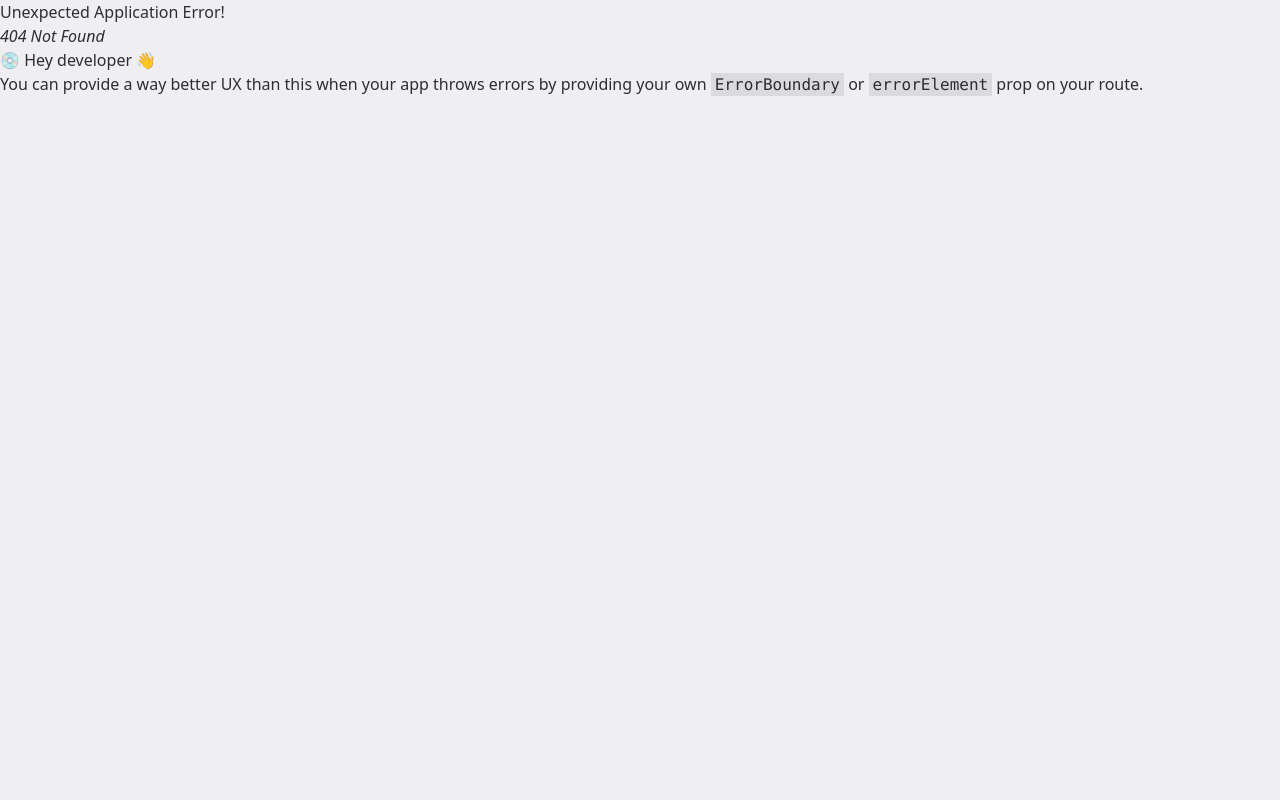
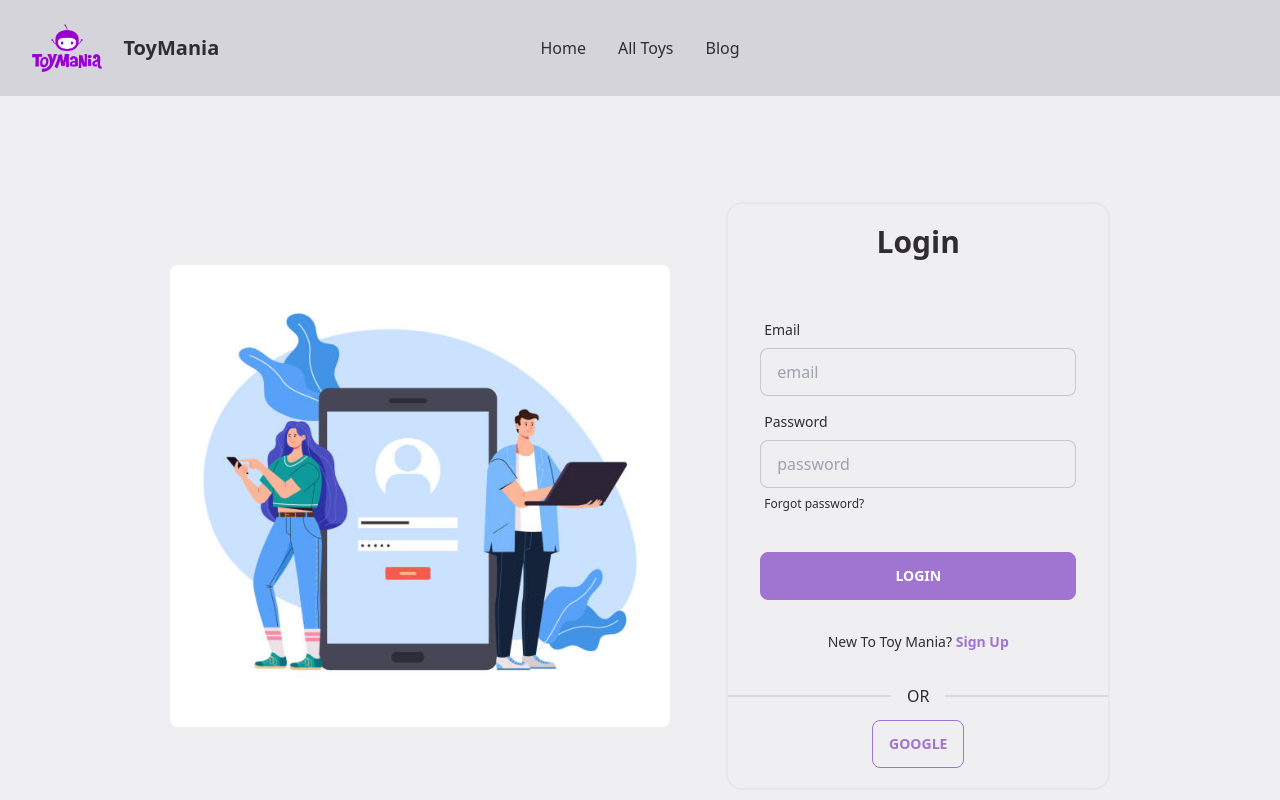
Before and after one commit to pavelkhan67/Toy_Store_Client, a React (Vite) app: page /login in a window 1280 px wide. Before the commit this address had no page. Shown: the top 800 px of the page. Built offline with nearby package versions, Linux system fonts and the light colour scheme; no server answers.

Commit message:
Login page done

```diff
--- a/package.json
+++ b/package.json
@@ -11,6 +11,7 @@
   },
   "dependencies": {
     "daisyui": "^2.51.6",
+    "firebase": "^9.22.0",
     "localforage": "^1.10.0",
     "match-sorter": "^6.3.1",
     "react": "^18.2.0",
--- /dev/null
+++ b/src/components/Home/Home.jsx
@@ -0,0 +1,11 @@
+import React from 'react';
+
+const Home = () => {
+    return (
+        <div>
+
+        </div>
+    );
+};
+
+export default Home;
--- /dev/null
+++ b/src/components/Shared/GoogleLogin.jsx
@@ -0,0 +1,31 @@
+import React, { useContext } from 'react';
+import { AuthContext } from '../../providers/AuthProvider';
+import { useLocation, useNavigate } from 'react-router-dom';
+
+const GoogleLogin = () => {
+    const { googleSignIn } = useContext(AuthContext);
+    const location = useLocation();
+    const navigate = useNavigate();
+
+    const from = location.state?.from?.pathname || '/';
+
+    const handleGoogleLogin = () => {
+        googleSignIn()
+        .then(result => {
+            console.log(result.user);
+            navigate(from, {replace: true})
+        })
+        .catch(error => console.log(error))
+    }
+    return (
+        <div>
+            <div className="divider">OR</div>
+            <div className='text-center pb-5'>
+                <button onClick={handleGoogleLogin} className="btn btn-secondary btn-outline"> Google
+                </button>
+            </div>
+        </div>
+    );
+};
+
+export default GoogleLogin;
--- a/src/components/UserLog/Login.jsx
+++ b/src/components/UserLog/Login.jsx
@@ -0,0 +1,72 @@
+import React, { useContext } from 'react';
+import img from "../../assets/img/login.jpg"
+import { Link, useLocation, useNavigate } from 'react-router-dom';
+import { AuthContext } from '../../providers/AuthProvider';
+import GoogleLogin from '../Shared/GoogleLogin';
+
+const Login = () => {
+    const {signIn} = useContext(AuthContext);
+    const location = useLocation();
+    const navigate = useNavigate();
+
+    const from = location.state?.from?.pathname || '/';
+
+    const handleLogin = event => {
+        event.preventDefault();
+        const form = event.target;
+        const email = form.email.value;
+        const password = form.password.value;
+
+        signIn(email, password)
+        .then(result => {
+            const user = result.user;
+            console.log(user);
+            alert('Login Success')
+            navigate(from, {replace: true})
+            form.reset();
+        })
+        .catch(error => {
+            console.log(error);
+        })
+    }
+
+    return (
+        <div className="hero min-h-screen bg-base-100">
+            <div className="hero-content flex-col lg:flex-row">
+                <div className=" w-1/2 lg:mr-10">
+                    <img className='rounded-lg' src={img} alt="" />
+                </div>
+                <div className="card flex-shrink-0 w-full max-w-sm border-2 bg-base-100">
+                    <h1 className="text-3xl font-bold text-center py-5">Login</h1>
+                    <form onSubmit={handleLogin}>
+                        <div className="card-body">
+                            <div className="form-control">
+                                <label className="label">
+                                    <span className="label-text">Email</span>
+                                </label>
+                                <input type="text" name='email' placeholder="email" className="input input-bordered" />
+                            </div>
+                            <div className="form-control">
+                                <label className="label">
+                                    <span className="label-text">Password</span>
+                                </label>
+                                <input type="password" name='password' placeholder="password" className="input input-bordered" />
+                                <label className="label">
+                                    <a href="#" className="label-text-alt link link-hover">Forgot password?</a>
+                                </label>
+                            </div>
+                            <div className="form-control mt-6">
+                                <input className="btn btn-secondary text-white" type="submit" value="Login" />
+                            </div>
+                        </div>
+                    </form>
+                    <p className='text-center pb-5 text-sm'>New To Toy Mania? <Link className='text-secondary  font-semibold' to="/signup">Sign Up</Link></p>
+                    <GoogleLogin></GoogleLogin>
+                </div>
+            </div>
+
+        </div>
+    );
+};
+
+export default Login;
--- a/src/main.jsx
+++ b/src/main.jsx
@@ -5,10 +5,11 @@ import {
 } from "react-router-dom";
 import './index.css'
 import router from './routes/Routes.jsx';
+import AuthProvider from './providers/AuthProvider';
 
 
 ReactDOM.createRoot(document.getElementById('root')).render(
   <React.StrictMode>
-    <RouterProvider router={router} />
+    <AuthProvider><RouterProvider router={router} /></AuthProvider>
   </React.StrictMode>,
 )
--- a/src/providers/AuthProvider.jsx
+++ b/src/providers/AuthProvider.jsx
@@ -1,10 +1,79 @@
-import React from 'react';
+import React, { createContext, useEffect, useState } from 'react';
+import { getAuth, createUserWithEmailAndPassword, onAuthStateChanged, signInWithEmailAndPassword, signOut, GoogleAuthProvider, signInWithPopup } from "firebase/auth";
+import app from '../firebase/firebase.config';
 
-const AuthProvider = () => {
+export const AuthContext = createContext();
+const auth = getAuth(app);
+
+const AuthProvider = ({ children }) => {
+    const [user, setUser] = useState(null);
+    const [loading, setLoading] = useState(true);
+    const googleProvider = new GoogleAuthProvider();
+
+    const createUser = (email, password) => {
+        setLoading(true);
+        return createUserWithEmailAndPassword(auth, email, password)
+    }
+
+    const signIn = (email, password) => {
+        setLoading(true)
+        return signInWithEmailAndPassword(auth, email, password)
+    }
+
+    const googleSignIn = () => {
+        setLoading(true)
+        return signInWithPopup(auth, googleProvider);
+    }
+
+    const LogOut = () => {
+        setLoading(true);
+        return signOut(auth);
+    }
+
+    useEffect(() => {
+        const unsubscribe = onAuthStateChanged(auth, currentUser => {
+            setUser(currentUser);
+            // console.log("Current User", currentUser);
+            setLoading(false);
+            if (currentUser && currentUser.email) {
+                const loggedUser = {
+                    email: currentUser.email
+                }
+                fetch('https://car-doctor-server-orpin.vercel.app/jwt', {
+                    method: 'POST',
+                    headers: {
+                        'content-type': 'application/json'
+                    },
+                    body: JSON.stringify(loggedUser)
+                })
+                .then(res => res.json())
+                .then(data => {
+                    console.log('jwt response', data)
+                    localStorage.setItem('car-token', data.token);
+                })
+            }
+            else{
+                localStorage.removeItem('car-token');
+            }
+        });
+        return () => {
+            return unsubscribe();
+        }
+    }, [])
+
+    const authInfo = {
+        user,
+        loading,
+        createUser,
+        signIn,
+        LogOut,
+        googleSignIn
+    }
+
     return (
-        <div>
-
-        </div>
+        <AuthContext.Provider value={authInfo}>
+            {children}
+        </AuthContext.Provider>
     );
 };
 
--- a/tailwind.config.js
+++ b/tailwind.config.js
@@ -11,7 +11,7 @@ export default {
 
           "primary": "#baffa3",
 
-          "secondary": "#ddbffc",
+          "secondary": "#a075d1",
 
           "accent": "#fc3a67",
 
```
Also changed, not shown: src/routes/Routes.jsx (+14 -1 lines), src/assets/img/login.jpg (added), 1 other file (tests, documents, lock files or other folders).
